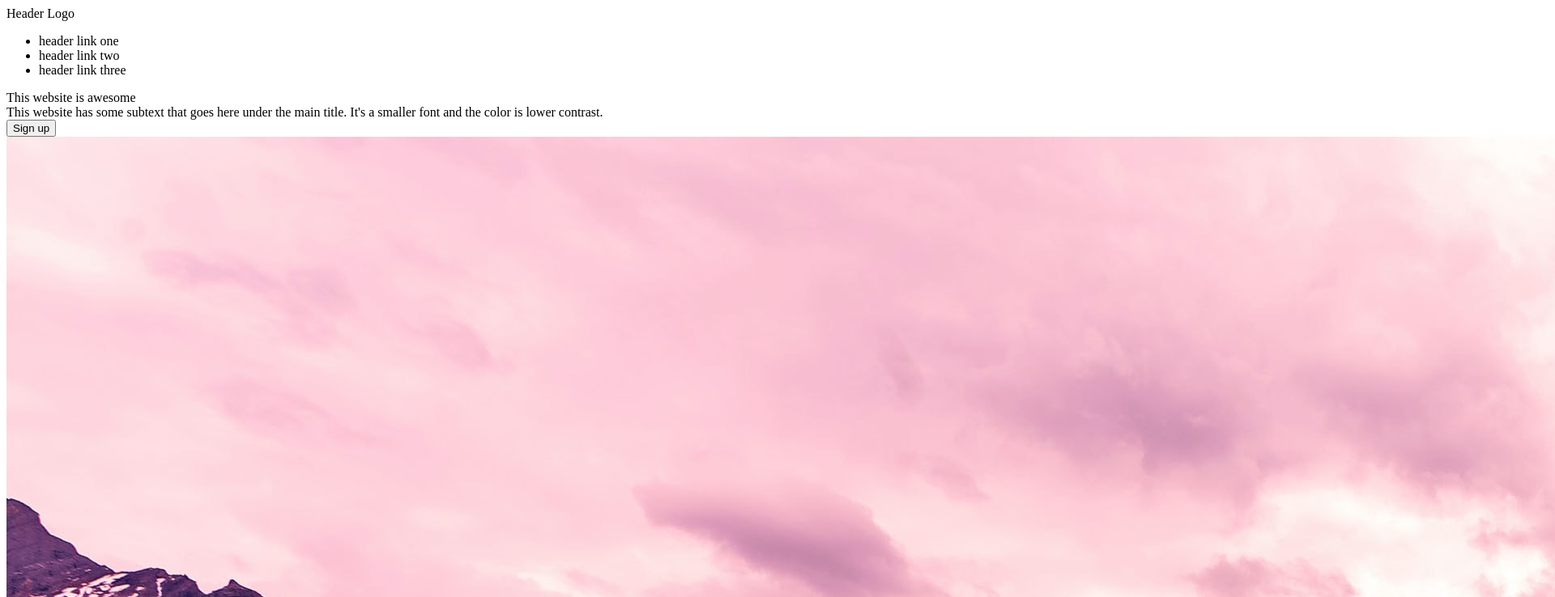
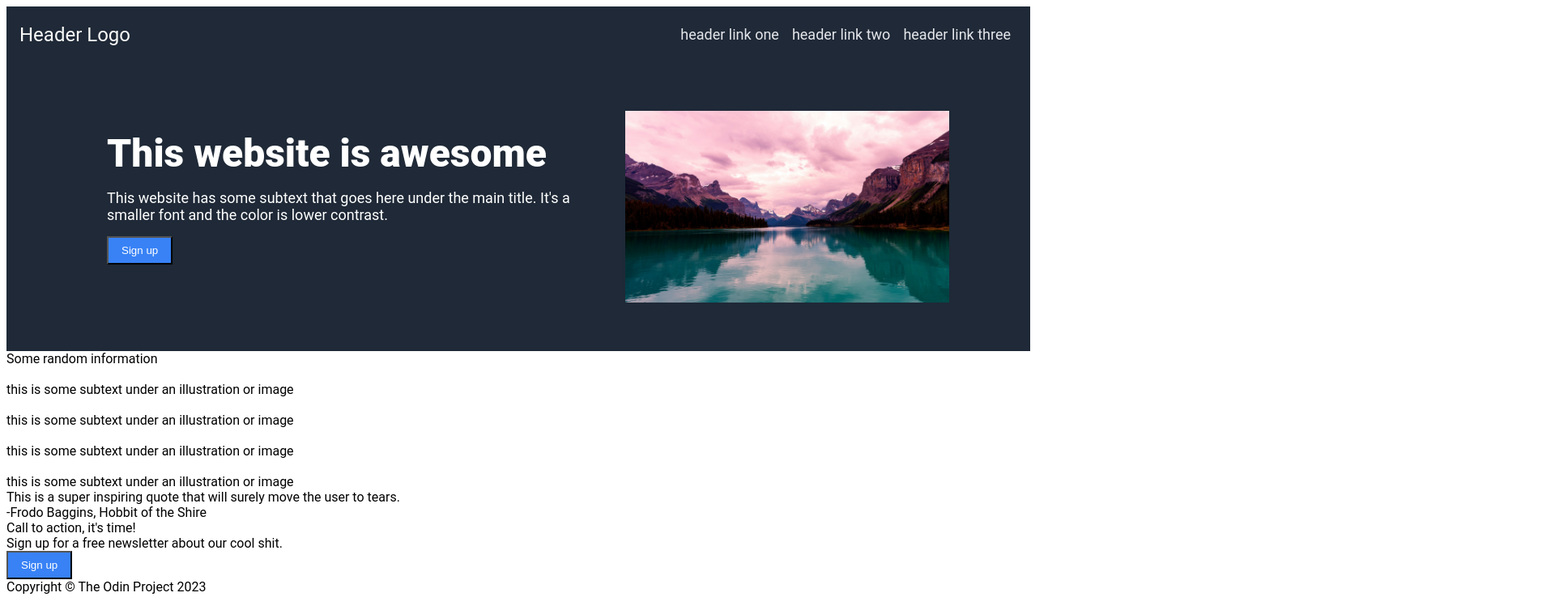
Before and after one commit to achast/odin-landingPage, a plain HTML site: page index.html in a window 1280 px wide. Shown: the top 738 px of the page at 81% size, 1920 px wide, since content can reach past the window. Drawn offline with Linux system fonts and the light colour scheme.

Commit message:
Add CSS to header and top container

```diff
--- a/index.html
+++ b/index.html
@@ -4,11 +4,12 @@
     <meta charset="UTF-8">
     <meta http-equiv="X-UA-Compatible" content="IE=edge">
     <meta name="viewport" content="width=device-width, initial-scale=1.0">
+    <link rel="stylesheet" href="styles.css">
     <title>shibb0leth's Landing Page</title>
 </head>
 <body>
     <header>
-        Header Logo
+        <div class="logo">Header Logo</div>
         <ul>
             <li>header link one</li>
             <li>header link two</li>
@@ -24,7 +25,7 @@
                 </div>
                 <button>Sign up</button>
             </div>
-            <img src="/awesome-mountains.jpg" alt="An awesome mountain vista with a lake and multi-colored sky">
+            <img src="images/awesome-mountains.jpg" alt="An awesome mountain vista with a lake and multi-colored sky">
         </div>
         <div class="information">
             <div class="info-head">Some random information</div>
@@ -58,6 +59,5 @@
         </div>
     </div>
     <footer>Copyright © The Odin Project 2023</footer>
-
 </body>
 </html>
--- /dev/null
+++ b/styles.css
@@ -0,0 +1,63 @@
+body {
+    font-family: "Roboto", sans-serif;
+}
+
+header {
+    background-color: #1F2937;
+    color: white;
+    display: flex;
+    align-items: center;
+
+}
+
+img {
+    width: 400px;
+}
+
+.logo {
+    font-size: 24px;
+    color: #F9FAF8;
+    margin: 0 16px;
+}
+
+ul {
+    list-style-type: none;
+    margin: 12px;
+    padding: 12px;
+    display: flex;
+    flex: 1;
+    justify-content: flex-end;
+    font-size: 18px;
+    color: #e5e7eb;
+    gap: 16px;
+}
+
+.top {
+    display: flex;
+    background-color: #1F2937;
+    color: white;
+    padding: 60px 100px;
+}
+
+.top-text {
+    display: flex;
+    flex-direction: column;
+    padding: 24px;
+    gap: 16px;
+}
+
+.hero-main {
+    font-size: 48px;
+    font-weight: 800;
+}
+
+.hero-sec {
+    font-size: 18px;
+}
+
+button {
+    background-color: #3882f6;
+    color: white;
+    align-self: flex-start;
+    padding: 8px 16px;
+}
```
Also changed, not shown: images/awesome-mountains.jpg (renamed from awesome-mountains.jpg).
